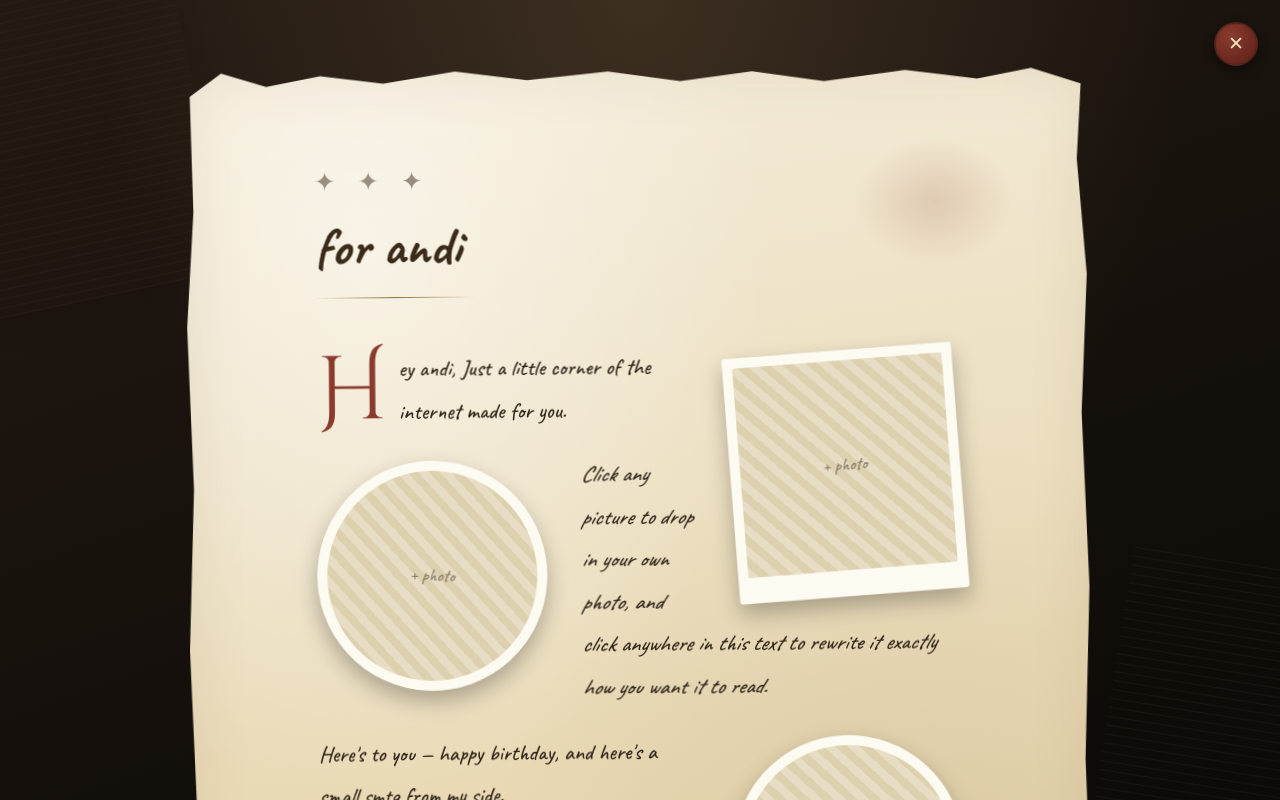
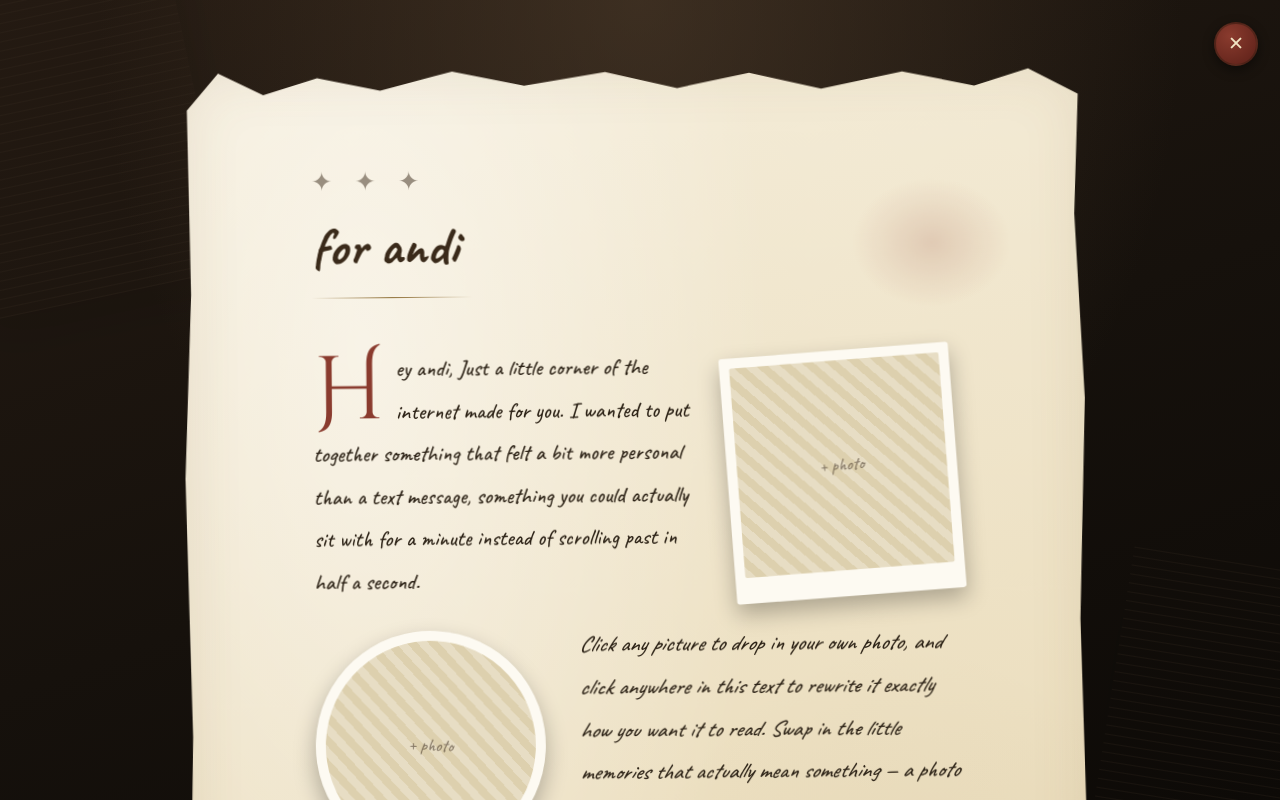
Before and after one commit to arvind88765/birthydayy, a Next.js app: page / in a window 1280 px wide. Both pictures are taken after a click on the button "click me ✦". Built offline with nearby package versions, Linux system fonts and the light colour scheme.

Commit message:
Expand letter to a longer flowing paragraph with 4 floated photo placeholders

```diff
--- a/app/components/AndiGift.jsx
+++ b/app/components/AndiGift.jsx
@@ -17,8 +17,9 @@
     { id: 1, img: null, rot: -4 },
     { id: 2, img: null, rot: 3 },
     { id: 3, img: null, rot: -2 },
+    { id: 4, img: null, rot: 4 },
   ])
-  const nextId = useRef(4)
+  const nextId = useRef(5)
 
   // build starfield once
   useEffect(() => {
@@ -566,7 +567,7 @@
                 className="andi-body-text"
                 style={{ margin: '0 0 22px 0', outline: 'none' }}
               >
-                {`ey andi, Just a little corner of the internet made for you.`}
+                {`ey andi, Just a little corner of the internet made for you. I wanted to put together something that felt a bit more personal than a text message, something you could actually sit with for a minute instead of scrolling past in half a second.`}
               </p>
 
               {slots[1] && <Polaroid slot={slots[1]} onFile={(f) => handleFile(slots[1].id, f)} round floatSide="left" />}
@@ -578,7 +579,7 @@
                 className="andi-body-text"
                 style={{ fontStyle: 'italic', margin: '0 0 22px 0', outline: 'none' }}
               >
-                {`Click any picture to drop in your own photo, and click anywhere in this text to rewrite it exactly how you want it to read.`}
+                {`Click any picture to drop in your own photo, and click anywhere in this text to rewrite it exactly how you want it to read. Swap in the little memories that actually mean something — a photo from that one trip, an inside joke, whatever makes this feel like yours instead of a template.`}
               </p>
 
               {slots[2] && <Polaroid slot={slots[2]} onFile={(f) => handleFile(slots[2].id, f)} round floatSide="right" />}
@@ -590,7 +591,19 @@
                 className="andi-body-text"
                 style={{ margin: '0 0 22px 0', outline: 'none' }}
               >
-                {`Here's to you — happy birthday, and here's a small smtg from my side.`}
+                {`Here's to you — happy birthday, and here's a small smtg from my side. I hope this year treats you gently and gives you exactly the kind of moments worth remembering, the ones you'll want to look back on and smile about later.`}
+              </p>
+
+              {slots[3] && <Polaroid slot={slots[3]} onFile={(f) => handleFile(slots[3].id, f)} floatSide="left" />}
+
+              <p
+                contentEditable
+                suppressContentEditableWarning
+                spellCheck={false}
+                className="andi-body-text"
+                style={{ margin: '0 0 22px 0', outline: 'none' }}
+              >
+                {`Anyway, that's enough rambling from me. Just know that this little page exists somewhere on the internet, made with you in mind, and it'll still be here whenever you feel like coming back to it.`}
               </p>
 
               <div style={{ clear: 'both' }} />
```
